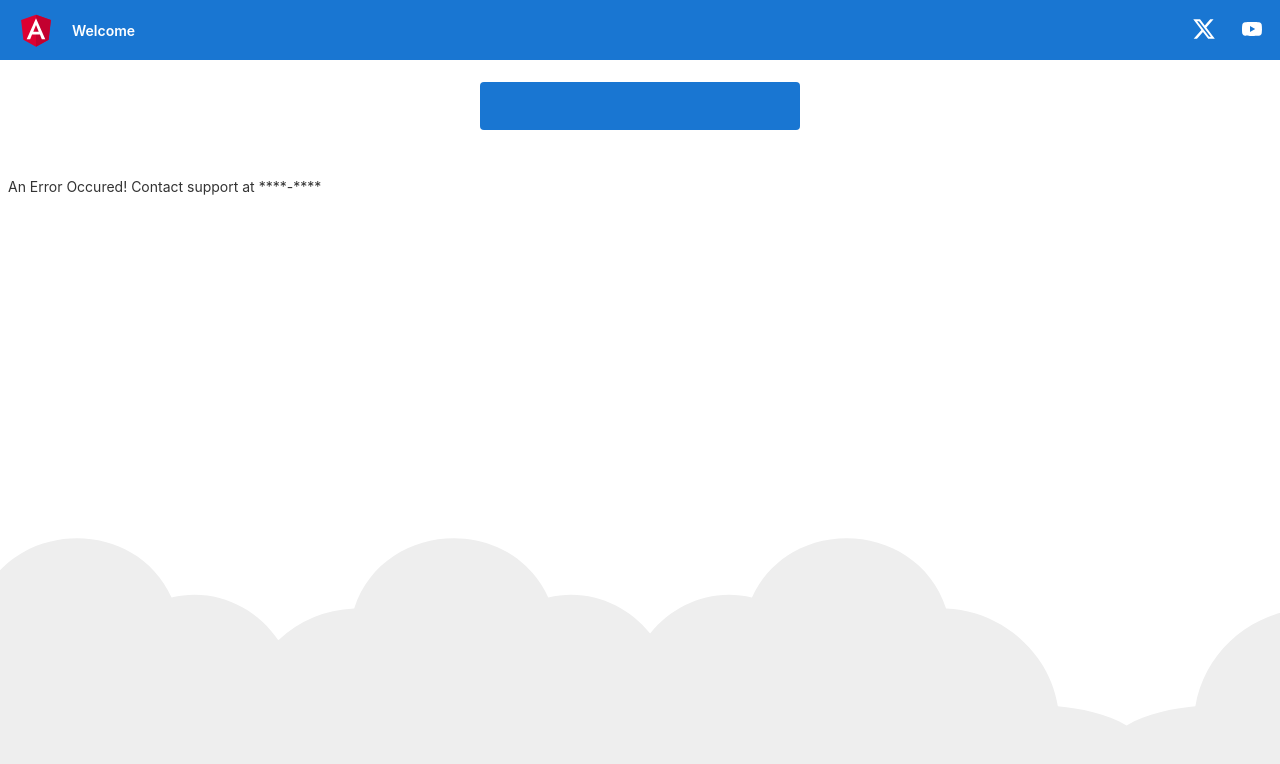
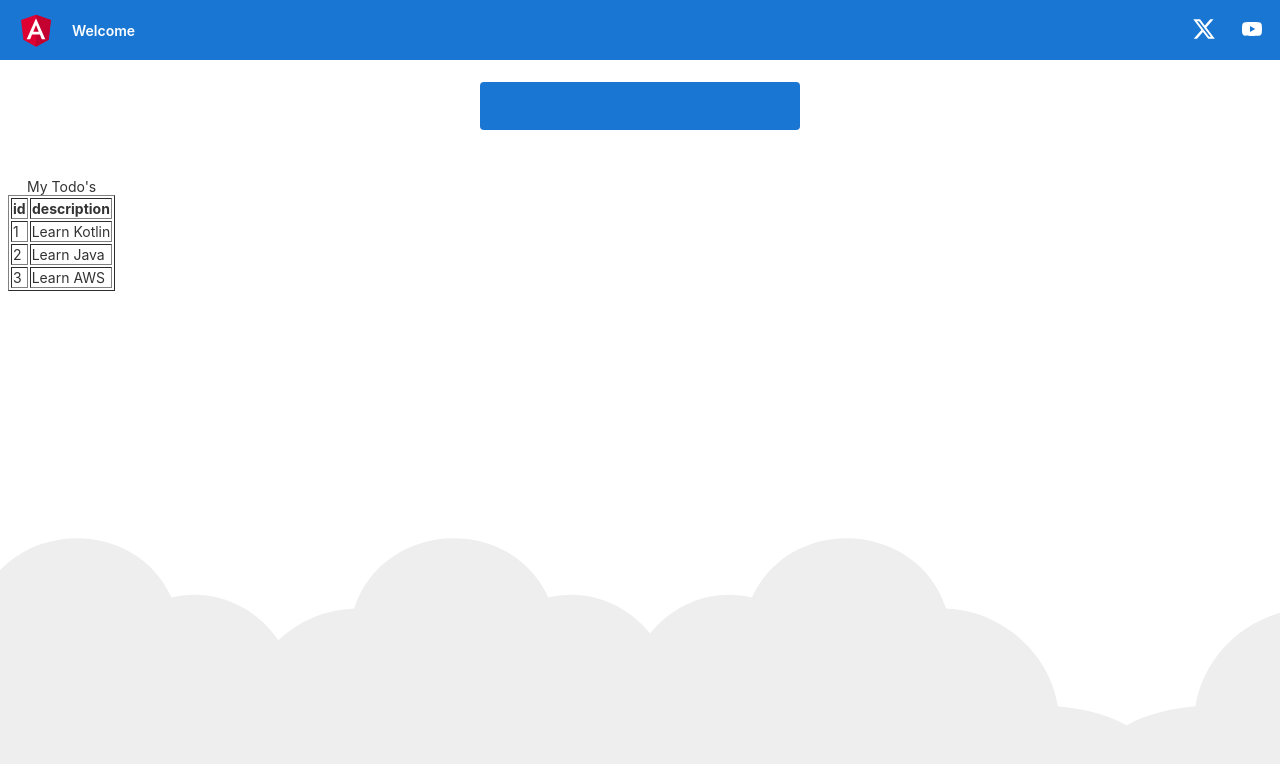
Before and after one commit to MahabirGupta/Angular, an Angular app in the folder frontend/todo/: page /todos in a window 1280 px wide. Shown: the top 764 px of the page. Built offline with nearby package versions, Linux system fonts and the light colour scheme.

Commit message:
Create List Todos Component with ng generate

```diff
--- a/frontend/todo/src/app/app-routing.module.ts
+++ b/frontend/todo/src/app/app-routing.module.ts
@@ -3,6 +3,7 @@
 import { LoginComponent } from './login/login.component';
 import { WelcomeComponent } from './welcome/welcome.component';
 import { ErrorComponent } from './error/error.component';
+import { ListTodosComponent } from './list-todos/list-todos.component';
 
 // Create a route for welcome component
 const routes: Routes = [
@@ -10,6 +11,8 @@
   { path: '', component: LoginComponent },
   { path: 'login', component: LoginComponent },
   { path: 'welcome/:name', component: WelcomeComponent }, //route can accept a parameter
+  { path: 'todos', component: ListTodosComponent }, //route can accept a parameter
+
   // Any other url route it to error page
   { path: '**', component: ErrorComponent },
 ];
--- a/frontend/todo/src/app/app.module.ts
+++ b/frontend/todo/src/app/app.module.ts
@@ -8,6 +8,7 @@
 import { LoginComponent } from './login/login.component';
 import { FormsModule } from '@angular/forms';
 import { ErrorComponent } from './error/error.component';
+import { ListTodosComponent } from './list-todos/list-todos.component';
 
 @NgModule({
   declarations: [
@@ -16,6 +17,7 @@
     HelloComponent,
     LoginComponent,
     ErrorComponent,
+    ListTodosComponent,
   ],
   imports: [BrowserModule, AppRoutingModule, FormsModule],
   providers: [],
--- /dev/null
+++ b/frontend/todo/src/app/list-todos/list-todos.component.html
@@ -0,0 +1,20 @@
+<table border="1">
+  <caption>
+    My Todo's
+  </caption>
+  <thead>
+    <tr>
+      <th>id</th>
+      <th>description</th>
+    </tr>
+  </thead>
+  <tbody>
+    <!-- for(Todo todo:todos) -->
+    <!-- Create a For loop to loop through the ToDo List -->
+    <tr *ngFor="let todo of todos">
+      <td>{{ todo.id }}</td>
+      <td>{{ todo.description }}</td>
+    </tr>
+    <!-- } -->
+  </tbody>
+</table>
--- /dev/null
+++ b/frontend/todo/src/app/list-todos/list-todos.component.ts
@@ -0,0 +1,27 @@
+import { Component, OnInit } from '@angular/core';
+
+@Component({
+  selector: 'app-list-todos',
+  templateUrl: './list-todos.component.html',
+  styleUrls: ['./list-todos.component.css'],
+})
+export class ListTodosComponent implements OnInit {
+  // creating a list of todos using arrays
+  todos = [
+    { id: 1, description: 'Learn Kotlin' },
+    { id: 2, description: 'Learn Java' },
+    { id: 3, description: 'Learn AWS' },
+  ];
+  // // create a todo object
+  // todo = {
+  //   // contents of todo
+  //   // object attributes
+  //   id: 1,
+  //   description: 'Learn Kotlin',
+  // };
+  constructor() {}
+
+  ngOnInit(): void {
+    // throw new Error('Method not implemented.');
+  }
+}
```
Also changed, not shown: frontend/todo/src/app/list-todos/list-todos.component.css (added), 1 other file (tests, documents, lock files or other folders).
